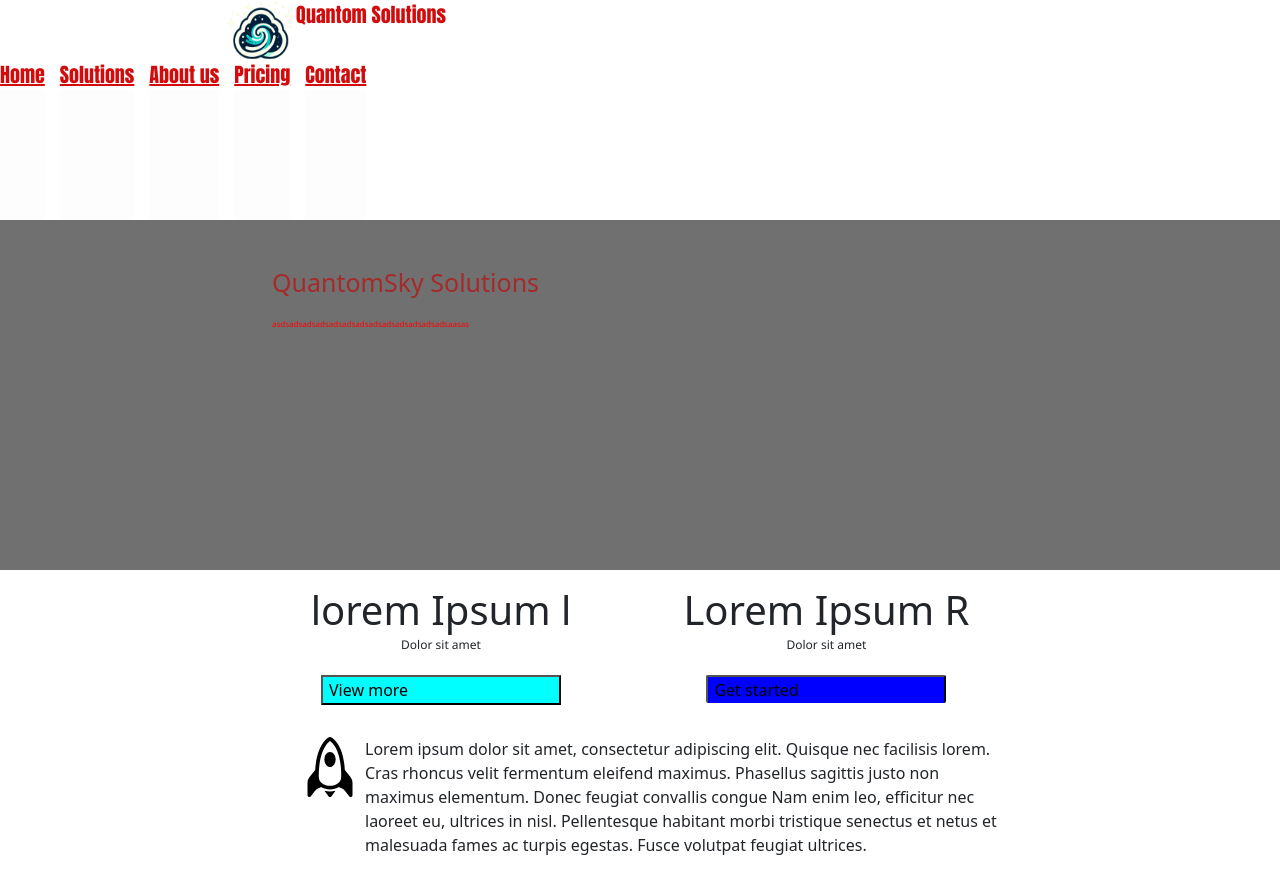
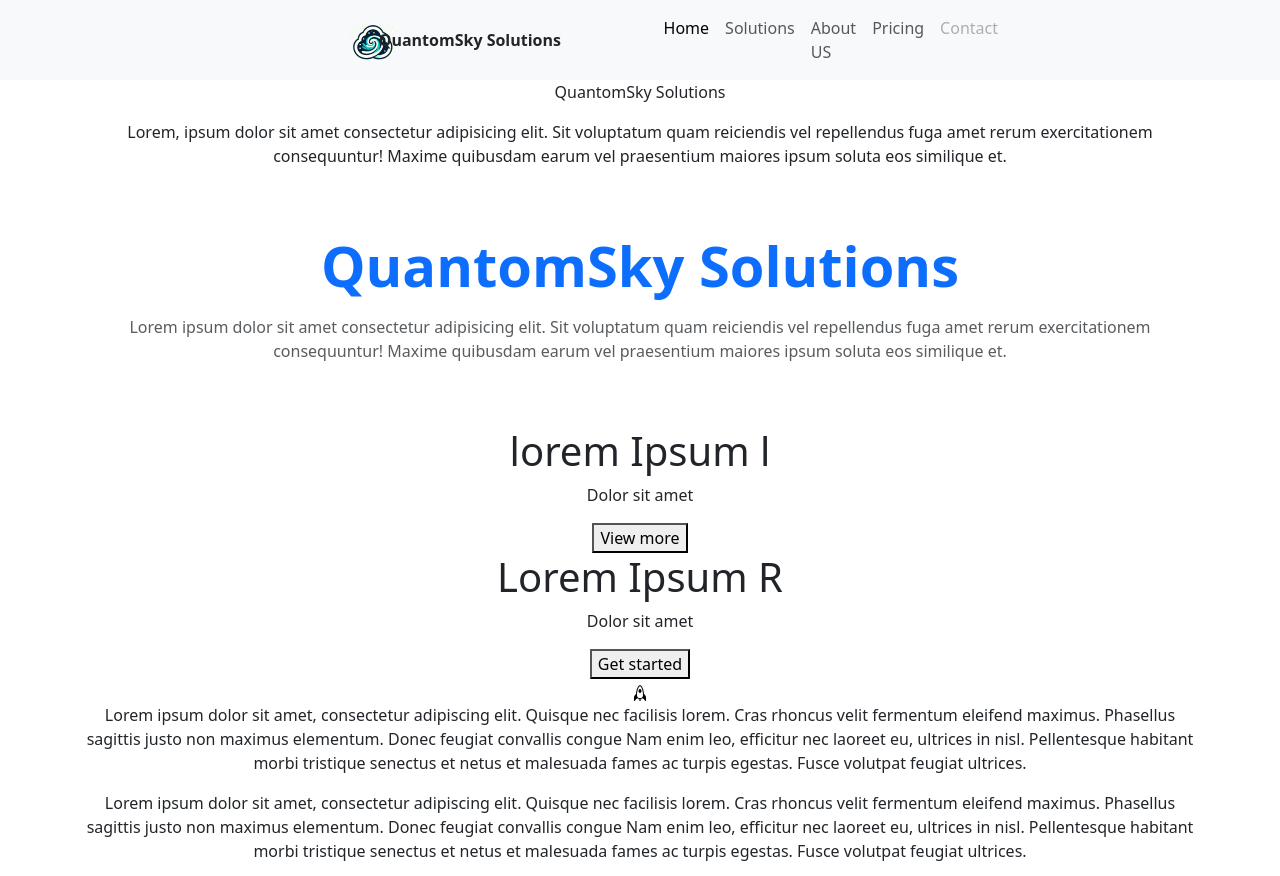
Before and after one commit to Filipp548056/html-bootstrap, a website: page index.html in a window 1280 px wide. Shown: the top 876 px of the page. Drawn offline with nearby package versions, Linux system fonts and the light colour scheme.

Commit message:
29/12/2024BOOTSTRAP/HTML

```diff
--- a/index.html
+++ b/index.html
@@ -6,57 +6,88 @@
     <meta name="viewport" content="width=device-width, initial-scale=1.0">
     <meta http-equiv="X-UA-Compatible" content="ie=edge">
     <title>My Website</title>
-    <link href="https://cdn.jsdelivr.net/npm/bootstrap@5.3.3/dist/css/bootstrap.min.css" rel="stylesheet" integrity="sha384-QWTKZyjpPEjISv5WaRU9OFeRpok6YctnYmDr5pNlyT2bRjXh0JMhjY6hW+ALEwIH" crossorigin="anonymous">
-    <link rel="stylesheet" href="./style.css">
-    <link href="style.css" rel="stylesheet" type="image/x-icon">
+    <link href="https://cdn.jsdelivr.net/npm/bootstrap@5.3.3/dist/css/bootstrap.min.css" rel="stylesheet"
+        integrity="sha384-QWTKZyjpPEjISv5WaRU9OFeRpok6YctnYmDr5pNlyT2bRjXh0JMhjY6hW+ALEwIH" crossorigin="anonymous">
+    <!-- <link rel="stylesheet" href="./style.css">
+    <link href="style.css" rel="stylesheet" type="image/x-icon"> -->
     <link href="https://fonts.googleapis.com/css2?family=Roboto:wght@400;700&display=swap" rel="stylesheet">
 
 </head>
 
 <body>
 
-    <div class="navbar-nav">
-
-        <div class="icon">
-            <div class="image-box">
-                <img src="./images/logo-nav.png">
-                <p id="p-Quantom-Solutions">Quantom Solutions</p>
+    <nav class="navbar navbar-expand-lg bg-body-tertiary">
+        <div class="container-fluid">
+            <div class="col-1" style="margin-right:250px;">
+                <img src="./images/logo-nav.png" class="card-img-top" style="margin-left:21rem; max-width:50px;">
             </div>
-
+            <div class="container-md">
+                <p class="card-text " style="font-weight: 600;">QuantomSky Solutions</p>
             </div>
+            <button class="navbar-toggler" type="button" data-bs-toggle="collapse" data-bs-target="#navbarNav"
+                aria-controls="navbarNav" aria-expanded="false" aria-label="Toggle navigation">
+                <span class="navbar-toggler-icon"></span>
+            </button>
+            <div class="container" style="margin-right: 250px">
+            <div class="collapse navbar-collapse">
+                <ul class="navbar-nav ms-auto">
+                    <li class="nav-item">
+                        <a class="nav-link active" aria-current="page" href="#">Home</a>
+                    </li>
+                    <li class="nav-item">
+                        <a class="nav-link" href="#">Solutions</a>
+                    </li>
+                    <li class="nav-item">
+                        <a class="nav-link" href="#">About US</a>
+                    </li>
+                    <li class="nav-item">
+                        <a class="nav-link" href="#">Pricing</a>
+                    </li>
+                    <li class="nav-item">
+                        <a class="nav-link disabled" aria-disabled="true">Contact</a>
+                    </li>
+                </ul>
+            </div>
+            </div>
+        </div>
+    </nav>
 
 
-        <div class="navigation">
-            <div class="nav-text">
-                <a class="a-nav" href="#">Home</a>
-            </div>
-            <div class="nav-text">
-                <a class="a-nav" href="#">Solutions</a>
-            </div>
-            <div class="nav-text">
-                <a class="a-nav" href="#">About us</a>
-            </div>
-            <div class="nav-text">
-                <a class="a-nav" href="#">Pricing</a>
-            </div>
-            <div class="nav-text">
-                <a class="a-nav" href="#">Contact</a>
+    <div class="container text-center">
+        <div class="row">
+            <!-- ?<div class="card" style="width: 10rem;"> -->
+            <div class="row">
+                <div class="col-2">
                 </div>
             </div>
-
-
-
         </div>
-
 
         <div class="main-top">
             <div class="banner">
                 <p class="quantom">QuantomSky Solutions</p>
-            <p class="quantom-text">asdsadsadsadsadsadsadsadsadsadsadsadsadsaasas</p>
+                <p class="quantom-text">Lorem, ipsum dolor sit amet consectetur adipisicing elit. Sit voluptatum quam
+                    reiciendis vel repellendus fuga amet rerum exercitationem consequuntur! Maxime quibusdam earum vel
+                    praesentium maiores ipsum soluta eos similique et.</p>
+            </div>
         </div>
 
+        <div class="container py-5">
+            <div class="row">
+                <!-- Banner Section -->
+                <div class="col-md-12 text-center">
+                    <div class="banner">
+                        <p class="display-4 fw-bold text-primary">QuantomSky Solutions</p>
+                        <p class="text-muted">
+                            Lorem ipsum dolor sit amet consectetur adipisicing elit. Sit voluptatum quam reiciendis vel
+                            repellendus fuga amet rerum exercitationem consequuntur! Maxime quibusdam earum vel
+                            praesentium
+                            maiores ipsum soluta eos similique et.
+                        </p>
+                    </div>
+                </div>
+            </div>
+        </div>
 
-    </div>
 
         <div class="cards-components">
 
@@ -89,7 +120,8 @@
                             Quisque nec facilisis lorem. Cras rhoncus velit fermentum eleifend maximus.
                             Phasellus sagittis justo non maximus elementum. Donec feugiat convallis congue
                             Nam enim leo, efficitur nec laoreet eu, ultrices in nisl.
-                        Pellentesque habitant morbi tristique senectus et netus et malesuada fames ac turpis egestas.
+                            Pellentesque habitant morbi tristique senectus et netus et malesuada fames ac turpis
+                            egestas.
                             Fusce volutpat feugiat ultrices.</p>
                     </div>
                 </div>
@@ -103,7 +135,8 @@
                             Quisque nec facilisis lorem. Cras rhoncus velit fermentum eleifend maximus.
                             Phasellus sagittis justo non maximus elementum. Donec feugiat convallis congue
                             Nam enim leo, efficitur nec laoreet eu, ultrices in nisl.
-                        Pellentesque habitant morbi tristique senectus et netus et malesuada fames ac turpis egestas.
+                            Pellentesque habitant morbi tristique senectus et netus et malesuada fames ac turpis
+                            egestas.
                             Fusce volutpat feugiat ultrices.</p>
                         <img src="./images/rocket.svg">
                     </div>
@@ -208,6 +241,7 @@
             </div>
 
         </div>
+    </div>
 
 
 
```
Lines whose indentation alone changed are shown as unchanged.
